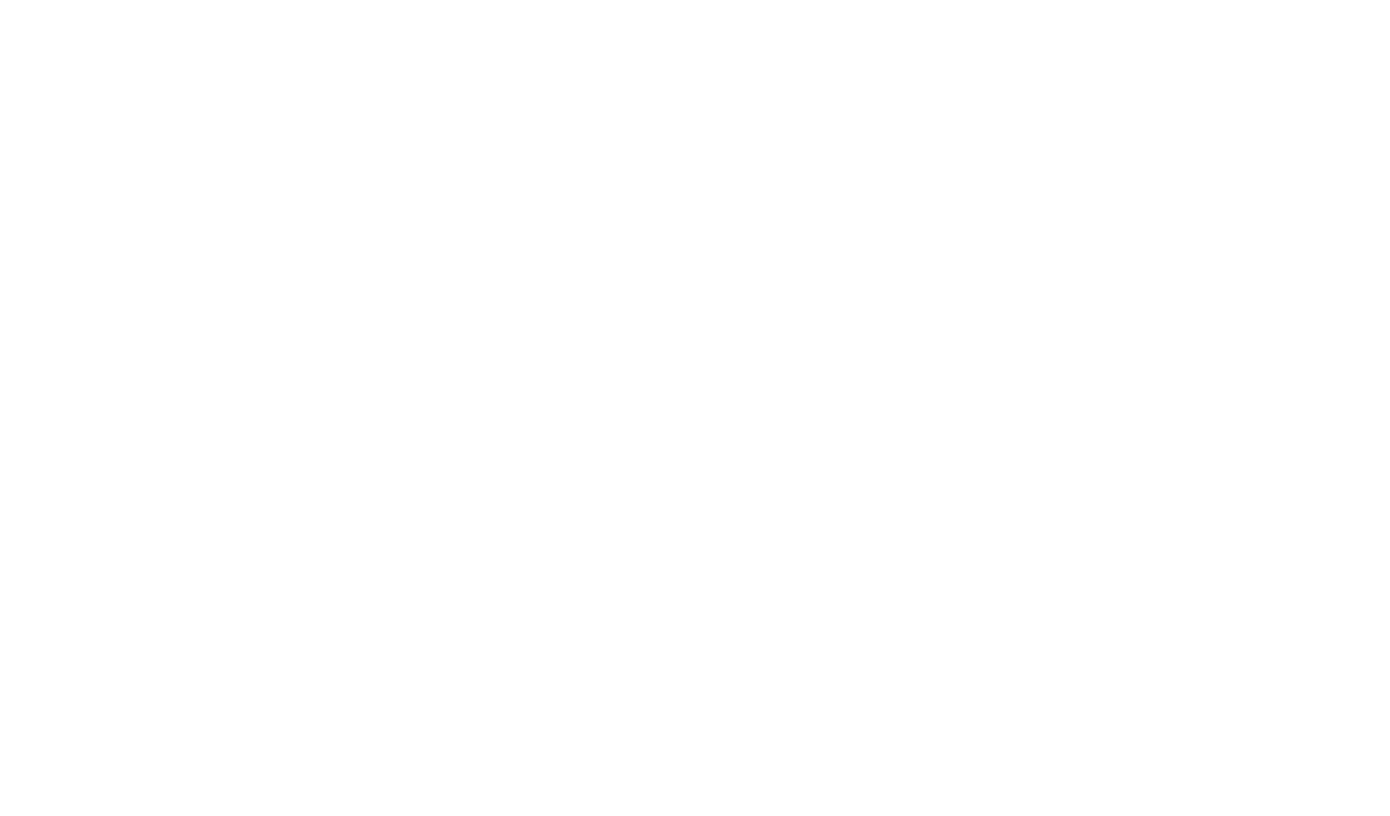
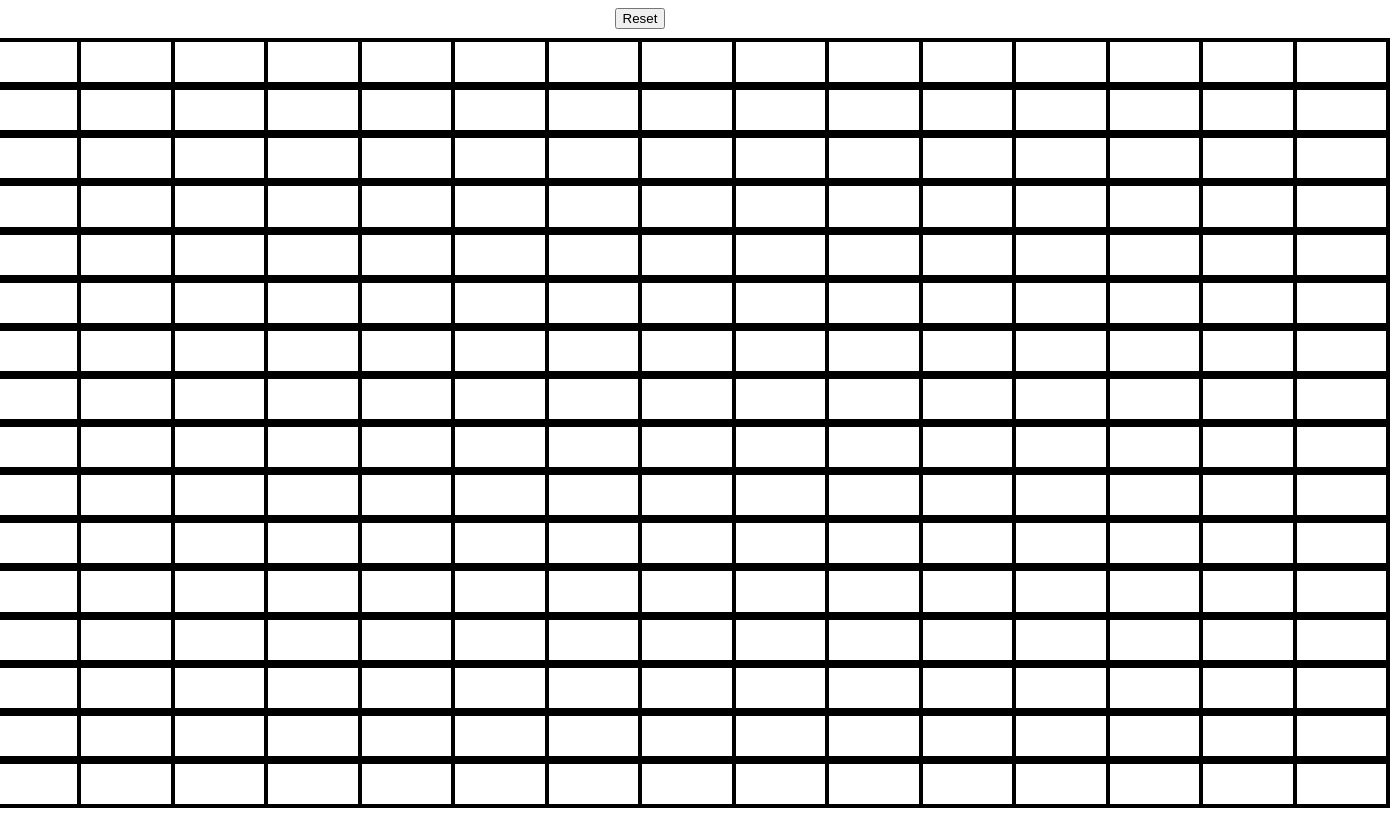
Before and after one commit to SkyBlueFlash/Etch-a-Sketch, a plain HTML site: page index.html in a window 1280 px wide. Shown: the whole page, 1390 px wide, since content can reach past the window. Drawn offline with Linux system fonts and the light colour scheme.

Commit message:
added a function to clear the grid and create a new one based on user input

```diff
--- a/index.html
+++ b/index.html
@@ -6,7 +6,10 @@
     <meta charset="UTF-8">
     <title>Document</title>
 </head>
-<body>
+<body onload='createDivs()'>
+    <div class='resetBtn'>
+        <button onclick='reset()'>Reset</button>
+    </div>
     <div id='container'>
 
     </div>
--- a/logic.js
+++ b/logic.js
@@ -1,9 +1,9 @@
-function createDivs() {
+function createDivs(num= 16) {
     let container = document.getElementById("container");
-    for (let i = 0; i < 16; ++i) {
+    for (let i = 0; i < num; ++i) {
         let div = document.createElement('div');
         div.classList.add("divParent");
-        for (let j = 0; j < 16; ++j) {
+        for (let j = 0; j < num; ++j) {
             let divChild = document.createElement('div');
             let p = document.createElement('p');
             divChild.addEventListener('mouseenter', changeColor);
@@ -21,5 +21,17 @@ function changeColor(Event) {
 }
 
 function reset() {
+    let container = document.getElementById("container");
+    while (container.hasChildNodes()) {
+        clear(container.firstChild);
+    }
+    let num = prompt("Enter the number of grids you want: ");
+    createDivs(num);
+}
 
-}
+function clear(node) {
+    while (node.hasChildNodes()) {
+      clear(node.firstChild);
+    }
+    node.parentNode.removeChild(node);
+  }
--- a/style.css
+++ b/style.css
@@ -1,8 +1,22 @@
-#container {
-    height: 800px;
+body {
     display: flex;
     flex-direction: column;
-    align-items: stretch;
+    align-items: center;
+    justify-content: stretch;
+    gap: 20px;
+    height: 800px;
+}
+
+#container {
+    flex: 1;
+    width: 1500px;
+    display: flex;
+    flex-direction: column;
+}
+
+.resetBtn {
+    max-height: 10px;
+    flex: 1;
 }
 
 .divParent {
```
